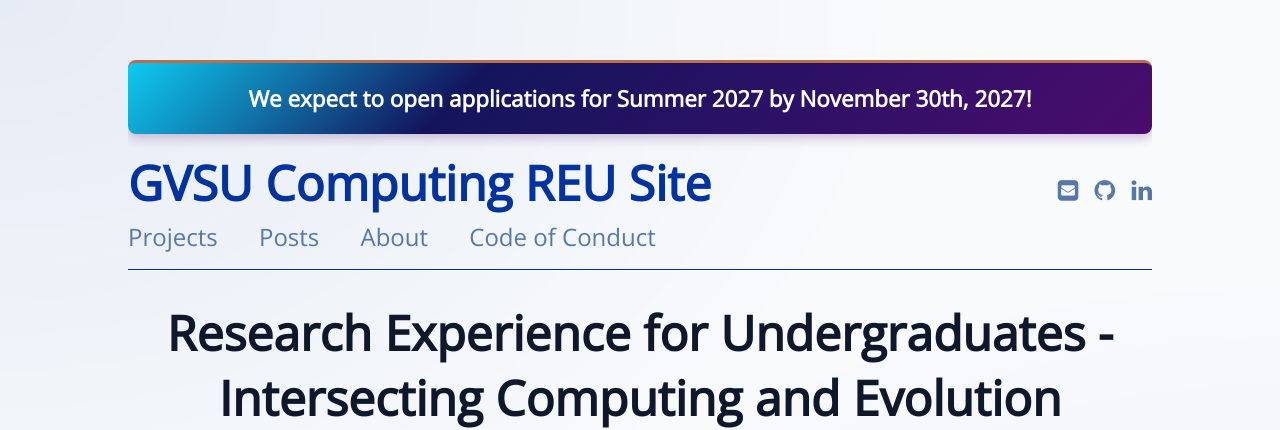
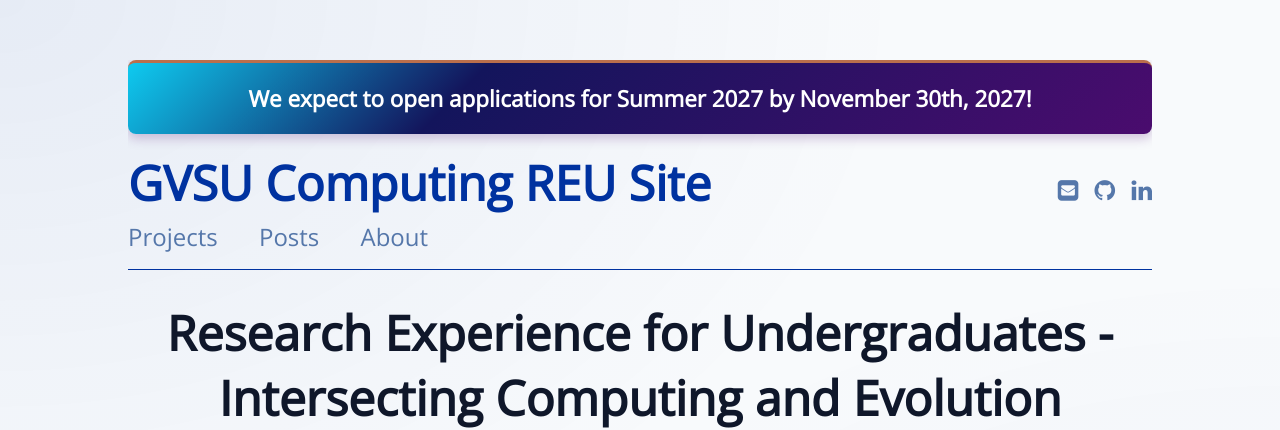
Before and after one commit to gvsu-reu-cevo/gvsu-reu-cevo.github.io, a Jekyll site: the page built from index.md, in a window 1280 px wide. Shown: the top 430 px of the page. Built offline with Jekyll 4.4.1, drawn with Linux system fonts in a browser that asks for light colours.

Commit message:
remove code of conduct until finalized

```diff
--- a/_includes/header.html
+++ b/_includes/header.html
@@ -14,9 +14,6 @@
   </li>
   <li class="menu__entry {% if page.url contains '/about' %}active{% endif %}">
     <a href="{{ '/about' | prepend: site.baseurl }}">About</a>
-  </li>
-  <li class="menu__entry {% if page.url contains '/code-of-conduct' %}active{% endif %}">
-    <a href="{{ '/code-of-conduct' | prepend: site.baseurl }}">Code of Conduct</a>
   </li>
 </ul>
 </div>
```
Also changed, not shown: 15 other files.
